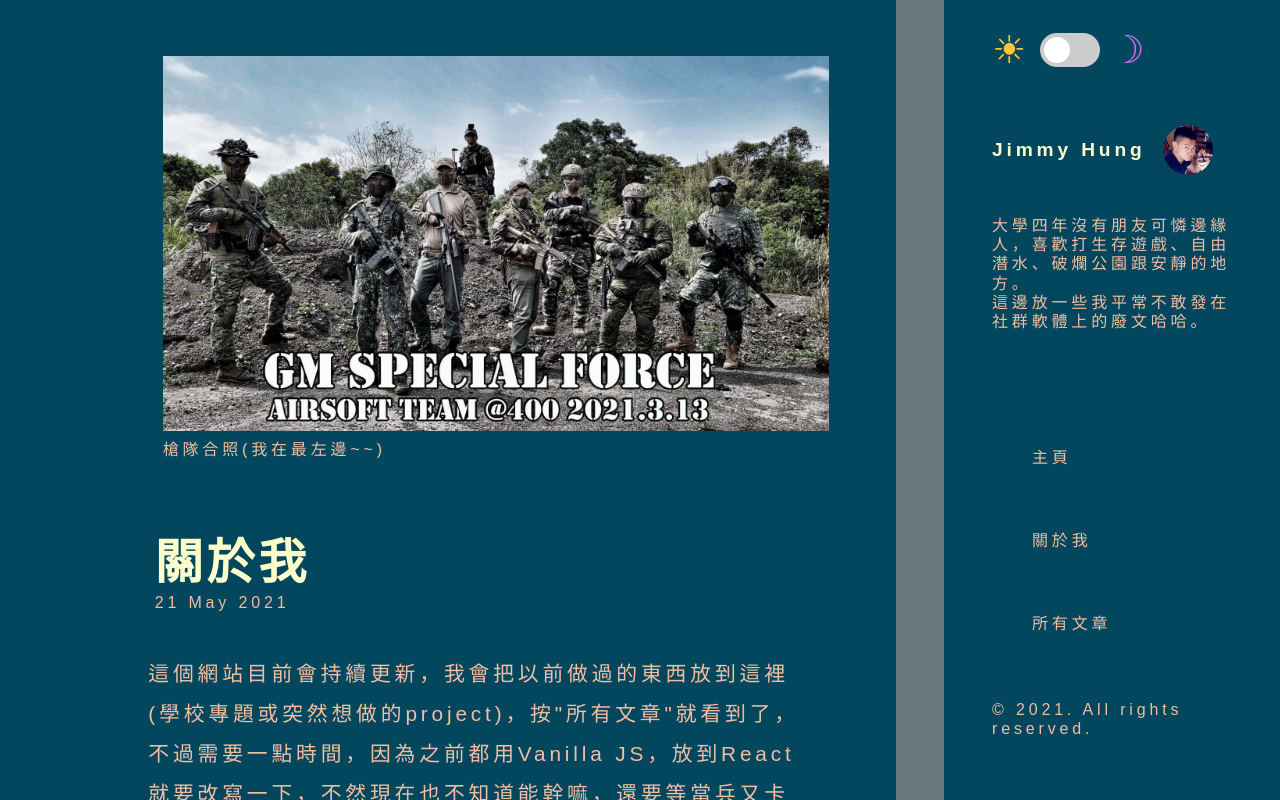
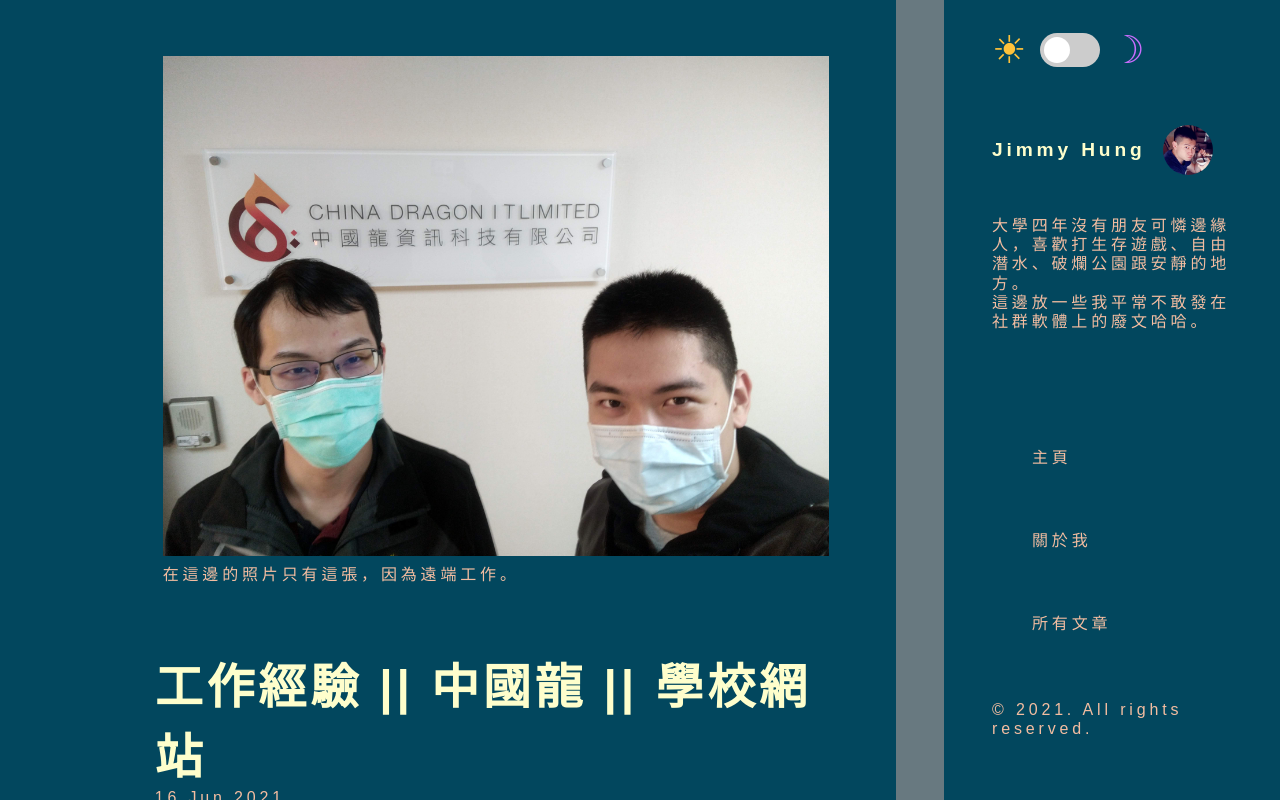
Before and after one commit to Jimmy1186/2021Resume, a React (Create React App) app: page /WorkExInCainaDragon in a window 1280 px wide. Built offline with nearby package versions, Linux system fonts and the light colour scheme.

Commit message:
new content

```diff
--- a/src/content/AllContent.js
+++ b/src/content/AllContent.js
@@ -27,7 +27,10 @@ function AllContent() {
             <Link to="/Metronome">節拍器</Link>
             </li>
             <li>
-            <Link to="/WorkEx">之前的工作經驗</Link>
+            <Link to="/WorkEx">工作經驗 || 大綜電腦</Link>
+            </li>
+            <li>
+            <Link to="/WorkExInCainaDragon">工作經驗 || 中國龍 || 學校網站</Link>
             </li>
           </ul>
         </nav>
--- /dev/null
+++ b/src/content/WorkExInCainaDragon.js
@@ -0,0 +1,24 @@
+import React from 'react'
+import chinaDragon from './../image/chinaDragon.jpg'
+function WorkExInCainaDragon() {
+    return (
+        <section className="content-wapper">
+        <figure>
+          <img className="photo" src={chinaDragon} alt="前輩與我的合照" />
+          <figcaption>在這邊的照片只有這張，因為遠端工作。</figcaption>
+        </figure>
+        <h1 className="title">工作經驗 || 中國龍 || 學校網站</h1>
+        <span className="post-date">16 Jun 2021</span>
+        <article className="content">
+        這應該算我在業界寫程式的一份兼職工作吧，說這份工作前，要先從上一份硬體公司後大二下我開始修C#的課程。<br></br>
+        在修這堂課我遇到讓我學習寫程式的恩師"陳一飛"老師，記得他是從執行window指令來產生執行檔教起，十分的基礎，讓我們知道所有的來龍去脈後，每次上完後會出作業，像是在會出的資料照大小排列之類的，就是希望我們自己去寫程式而不是只是聽更看。<br></br>
+        剛開始的挫折感很大，總是產生很多的錯誤，我就會上網用關鍵字去查看有沒有人有類似的錯誤，幸好有stackoverflow這類型的網站，在查詢中也不斷地在學習，最大的感觸就是寫程式就是要不斷的學習，推斷錯誤的產生。<br></br>
+        過程中我被介紹到學校的教學資源中心，他們希望我來更新網頁，雖然我那時候沒接觸前端方面但是我還接下了，好處就是處理完後對於前端語言有基礎的了解。<br></br>
+        課程修完後，我空堂時間又變很多，我就去中國龍面試打工，最好玩的地方是面試的時候沒有過多的談話，而是給你一台筆電然後出題考試，還好他只出HTML跟CSS的排版，所以就過了，我還以為會像網站上一些人面試談說考資料結構之類的。<br></br>
+        不過之後的工作內容還真的只有用到HTML跟CSS，所以在這個期間我去認識了三大框架React、Angular、Vue，再稍微撰寫React跟Vue後我選擇React，其實也沒為什麼也許只是覺得寫起來比較順。
+        </article>
+      </section>
+    )
+}
+
+export default WorkExInCainaDragon
--- a/src/main/Main.js
+++ b/src/main/Main.js
@@ -12,6 +12,7 @@ import Covid19AtHome from "../content/Covid19AtHome";
 import Birthday22 from "../content/Birthday22";
 import Metronome from "../content/Metronome";
 import WorkEx from "../content/WorkEx";
+import WorkExInCainaDragon from "../content/WorkExInCainaDragon";
 
 function Main() {
   return (
@@ -39,6 +40,9 @@ function Main() {
               <Route path="/WorkEx">
                   <WorkEx />
               </Route>
+              <Route path="/WorkExInCainaDragon">
+                  <WorkExInCainaDragon />
+              </Route>
               <Route path="/">
                   <HomePage />
               </Route>
```
Also changed, not shown: src/image/chinaDragon.jpg (added).
